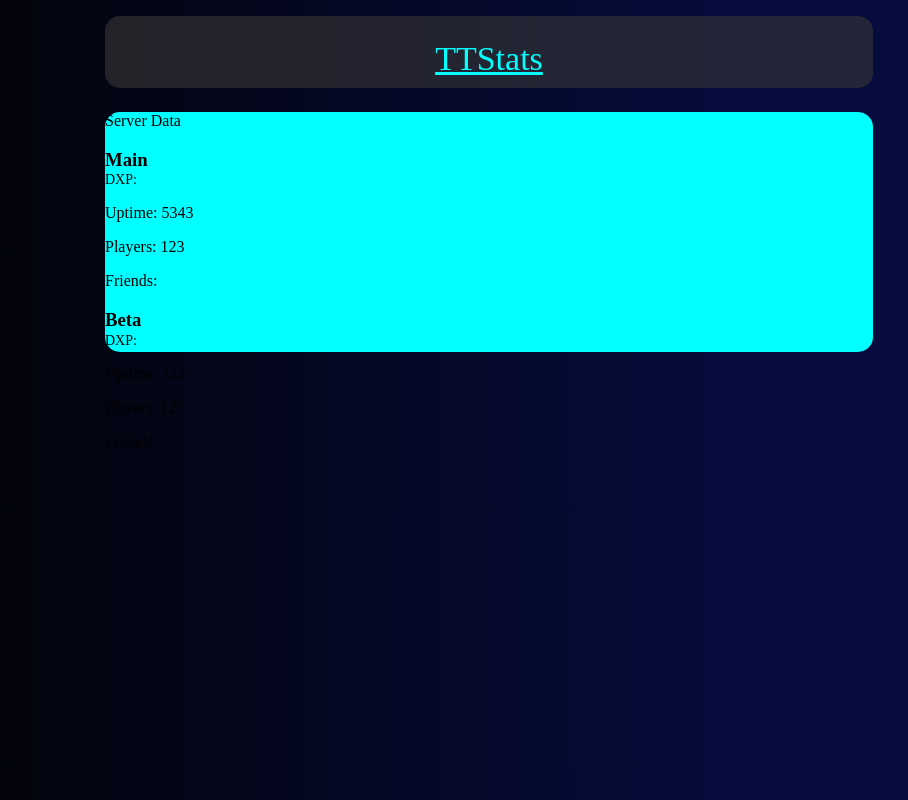
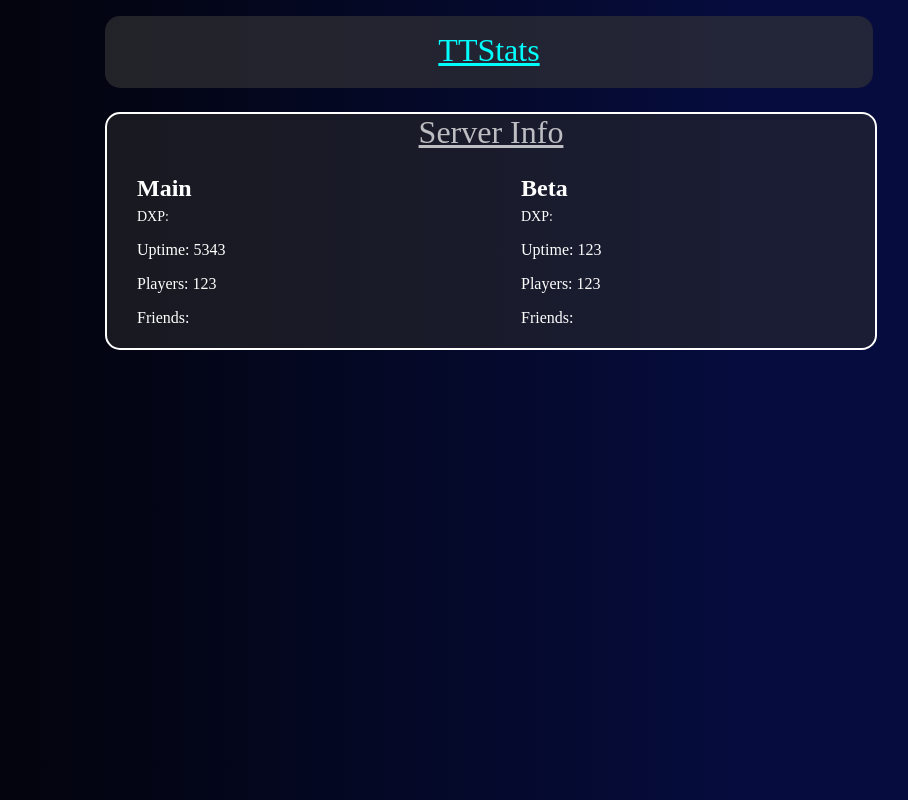
Before and after one commit to Pxpe123/TTPhoneApp, a website built with Vite: page src/index.html in a window 1280 px wide. Shown: the whole page, without its empty margins (151-1059 px from the left). Built offline with nearby package versions, Linux system fonts and the light colour scheme; no server answers.

Commit message:
Started UIU

```diff
--- a/package.json
+++ b/package.json
@@ -22,6 +22,7 @@
   },
   "devDependencies": {
     "@capacitor/cli": "^5.6.0",
+    "react-scripts": "5.0.1",
     "vite": "^2.9.13"
   },
   "author": "",
--- a/src/css/style.css
+++ b/src/css/style.css
@@ -15,7 +15,7 @@
     margin: 0;
     max-width: 100%;
     height: 100vh;
-    user-select: none;
+    user-select: ;
   }
 
   .Main-Block {
@@ -31,14 +31,14 @@
     position: relative;
     background-color: rgba(54, 54, 54, 0.611);
     margin-left: 20%;
-    padding-top: 3vh;
+    padding-top: 2vh;
     width: 60%;
-    height: 6vh;
+    height: 7vh;
     border-radius: var(--border-radius);
     text-align: center;
     text-decoration: underline;
     color: aqua;
-    font-size: 34px;
+    font-size: 4vh;
     margin-bottom: 3vh;
   }
 
@@ -48,12 +48,40 @@
   }
 
   .Servers-Box-Outer {
-    background-color: aqua;
-    height: 30vh;
+    border-radius: var(--border-radius);
+    border: 2px #fff solid;
+    background-color: rgba(44, 44, 44, 0.538);
+    height: fit-content;
     width: 60%;
     margin-left: 20%;
-    border-radius: var(--border-radius);
+    display: flex;
+    flex-direction: column;
+}
+
+  .ServerData-Title {
+    color: rgba(255, 255, 255, 0.712);
+    font-size: 4vh;
+    text-align: center;
+    text-decoration: underline;
+}
+
+  .ServerBoxesWrapper {
+    display: flex;
+    justify-content: space-between;
   }
+
+  .ServerData-Servers {
+    padding-left: 30px;
+    padding-bottom: 5px;
+    color: white;
+    width: 48%;
+}
+
+  .ServerData-Servers h3 {
+    font-size: 3vh;
+    text-align: left;
+    padding-left: 0px;
+}
 
   .Main-Footer {
     background-color: ;
--- a/src/index.html
+++ b/src/index.html
@@ -28,8 +28,9 @@
         <div class="Main-Body">
             <div class="Servers-Box-Outer">
                 <div class="ServerData-Title">
-                    Server Data
+                    Server Info
                 </div>
+                <div class="ServerBoxesWrapper">
                     <div class="ServerData-Servers">
                         <h3>Main</h3>
                         <p id="MainDXP" style="margin-top: -17px; font-size: 14px;">DXP: </p>
@@ -39,10 +40,11 @@
                     </div>
                     <div class="ServerData-Servers">
                         <h3>Beta</h3>
-                    <p id="BetaDXP" style="margin-top: -17px;  font-size: 14px;">DXP: </p>
+                        <p id="BetaDXP" style="margin-top: -17px; font-size: 14px;">DXP: </p>
                         <p id="BetaUptime">Uptime: 123</p>
                         <p id="BetaPlayers">Players: 123</p>
                         <p id="BetaFreinds">Friends: </p>
+                    </div>
                 </div>
             </div>
         </div>
```
Also changed, not shown: ionic.config.json (added, +7 -0 lines), 1 other file. Lines whose indentation alone changed are shown as unchanged.
